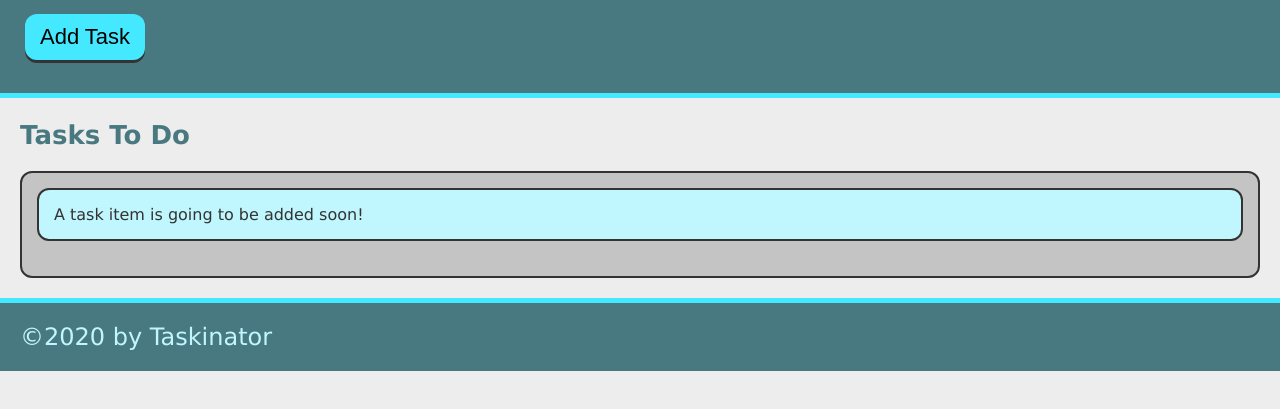
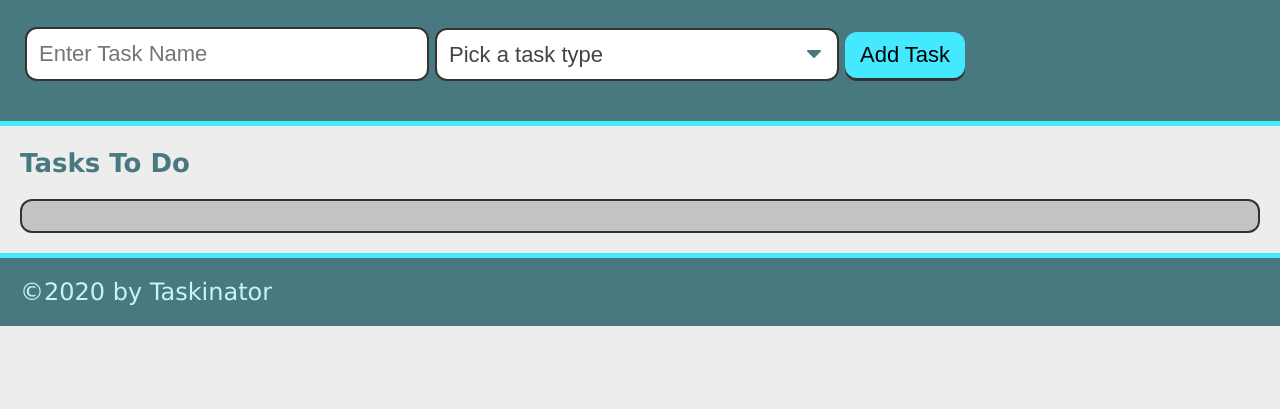
Before and after one commit to CalebLawver/taskinator, a plain HTML site: page index.html in a window 1280 px wide. Shown: the part 115-524 px from the top of the page. Drawn offline with Linux system fonts and the light colour scheme.

Commit message:
added HTML for dropdown

```diff
--- a/index.html
+++ b/index.html
@@ -11,14 +11,27 @@
     <header>
         <h1 class="page-title">Taskinator</h1>
         <p>Click the button below to add a new task!</p>
-        <button class="btn" id="save-task">Add Task</button>
+        <form id='task-form'>
+            <div class='form-group'>
+                <input type="text" name="task-name" placeholder="Enter Task Name" />
+            </div>
+            <div class='form-group'>
+                <select name="task-type" class="select-dropdown">
+                    <option value="" disabled selected>Pick a task type</option>
+                    <option value="Print">Print</option>
+                    <option value="Web">Web</option>
+                    <option value="Mobile">Mobile</option>
+                </select>
+            </div>
+            <div class='form-group'>
+                <button class="btn" id="save-task">Add Task</button>
+            </div>
+        </form>
     </header>
     <main>
         <section class="task-list-wrapper">
             <h2 class="list-title">Tasks To Do</h2>
-            <ul class="task-list" id="tasks-to-do">
-                <li class="task-item">A task item is going to be added soon!</li>
-            </ul>
+            <ul class="task-list" id="tasks-to-do"></ul>
         </section>
     </main>
     <footer>
```
